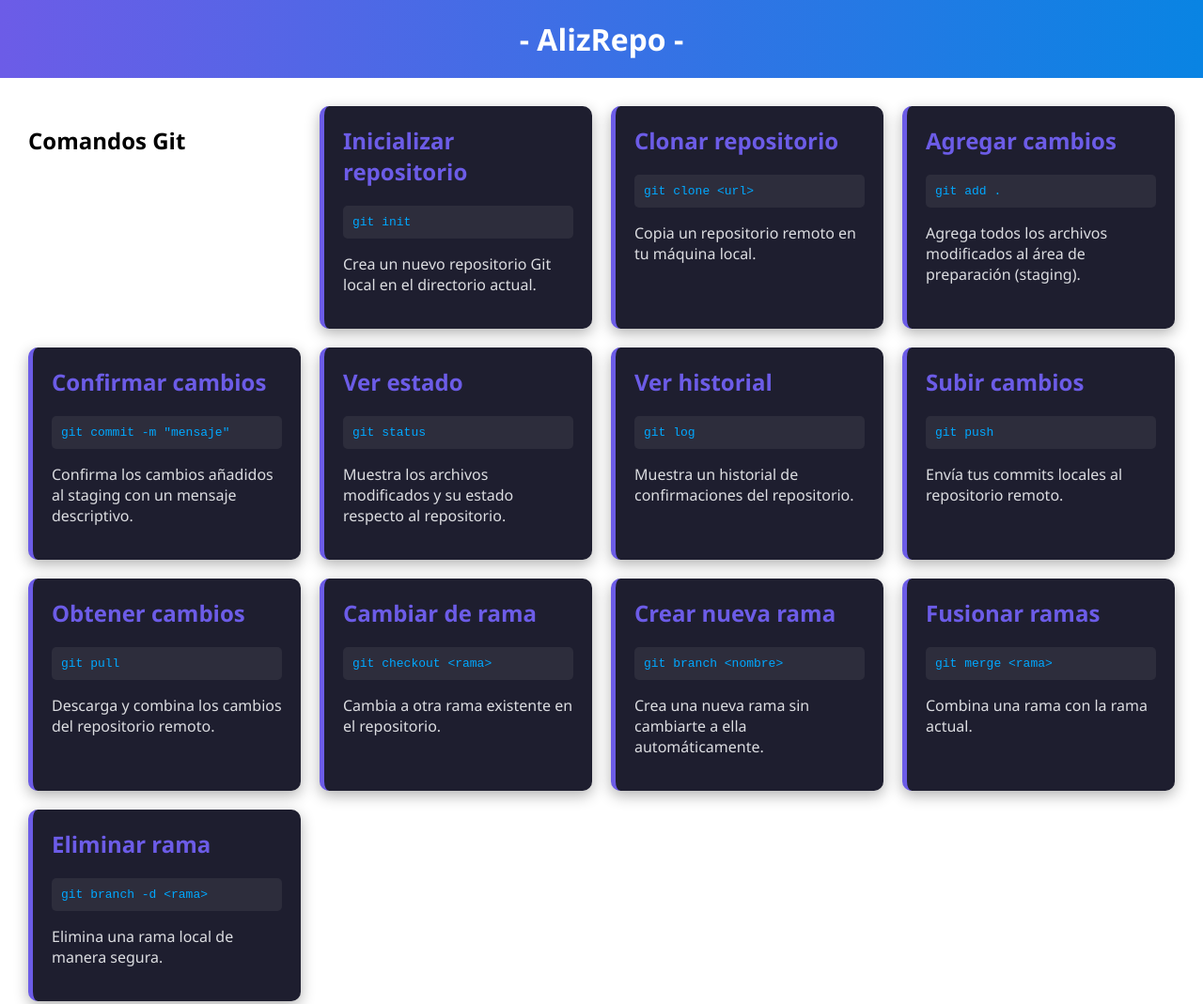
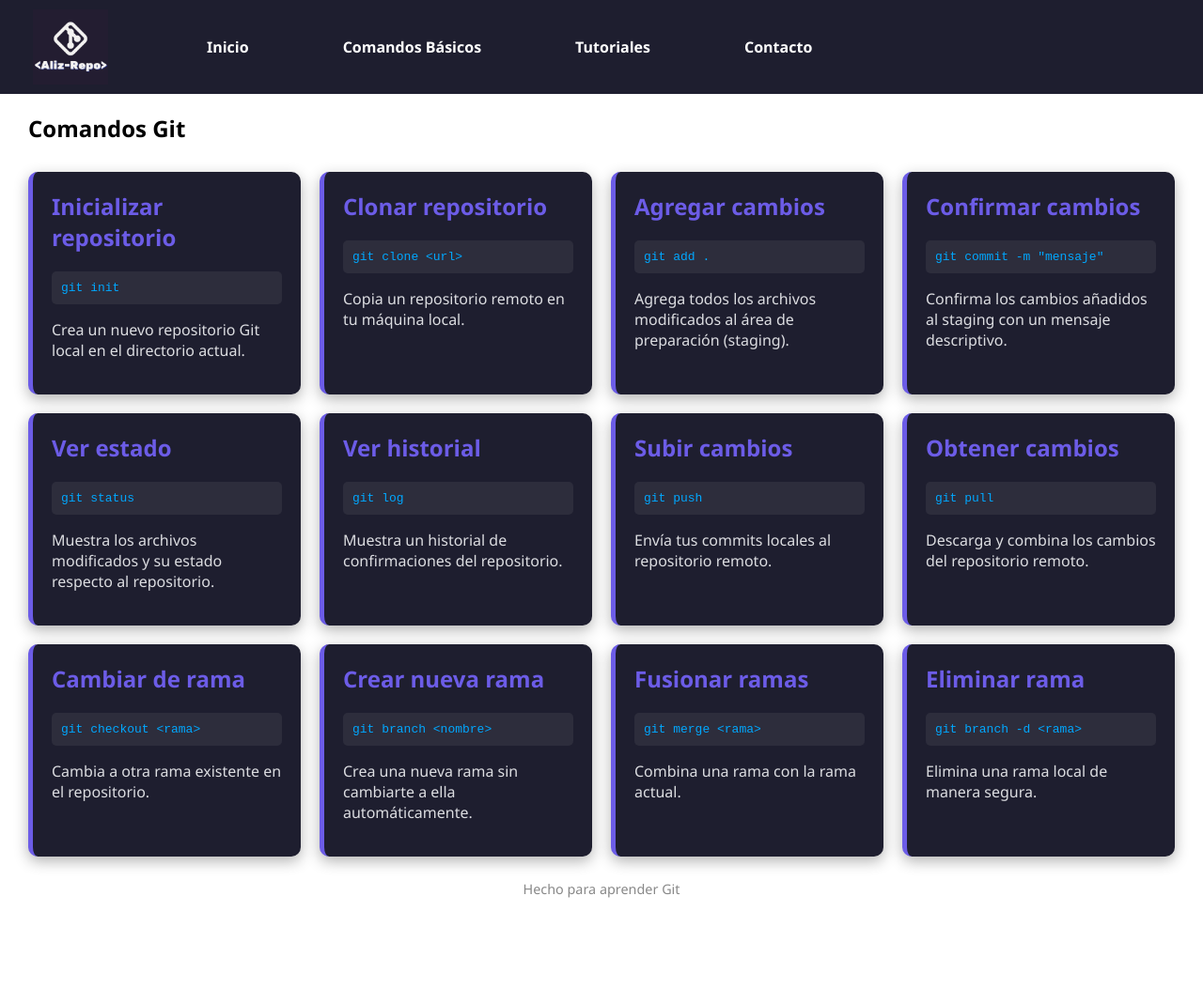
Before and after one commit to AndreaQuelali/AlizRepo, a plain HTML site: page index.html in a window 1280 px wide. Shown: the top 1069 px of the page at 94% size. After the commit the page ends 971 px from the top, so only its background shows below. Drawn offline with Linux system fonts and the light colour scheme.

Commit message:
feat: add navbar of page

```diff
--- a/index.html
+++ b/index.html
@@ -4,17 +4,22 @@
     <meta charset="UTF-8" />
     <meta name="viewport" content="width=device-width, initial-scale=1.0" />
     <title>AlizRepo</title>
+    <link rel="icon" type="image/png" href="alizRepoIcon.png">
     <link rel="stylesheet" href="styles.css" />
   </head>
   <body>
+    <nav class="navbar">
+      <ul>
+        <li><img src="alizRepoIconB.png" alt="Logo" class="nav-icon" /></li>
+        <li><a href="#">Inicio</a></li>
+        <li><a href="#">Comandos Básicos</a></li>
+        <li><a href="#">Tutoriales</a></li>
+        <li><a href="#">Contacto</a></li>
+      </ul>
+    </nav>
+    <h2 class="subtitle">Comandos Git</h2>
+    <div class="container">
 
-    <header>
-      <h1> - AlizRepo - </h1>
-
-    </header>
-
-    <div class="container">
-        <h2>Comandos Git</h2>
       <div class="card">
         <h2>Inicializar repositorio</h2>
         <code>git init</code>
--- a/styles.css
+++ b/styles.css
@@ -16,15 +16,16 @@ header h1 {
   font-size: 2rem;
 }
 
-h2 {
+.subtitle {
   color: black;
+  margin-left: 30px;
 }
 
 .container {
   display: grid;
   grid-template-columns: repeat(auto-fit, minmax(280px, 1fr));
   gap: 20px;
-  padding: 30px;
+  padding: 10px 30px;
 }
 
 .card {
@@ -65,3 +66,43 @@ footer {
   font-size: 0.9rem;
   padding: 15px;
 }
+
+.navbar {
+  background-color: #1e1e2f;
+  display: flex;
+  align-items: center;
+  justify-content: flex-start;
+  padding: 10px 20px;
+}
+
+.navbar ul {
+  list-style: none;
+  display: flex;
+  align-items: center;
+  justify-content: center;
+  margin: 0;
+  padding: 0;
+  gap: 70px;
+}
+
+.navbar li {
+  margin: 0 15px;
+}
+
+.navbar a {
+  color: #fff;
+  text-decoration: none;
+  font-weight: bold;
+  transition: color 0.3s;
+}
+
+.navbar a:hover {
+  color: #6c5ce7;
+}
+
+.nav-icon {
+  width: 80px;
+  height: 80px;
+  vertical-align: middle;
+  margin-right: 5px;
+}
```
